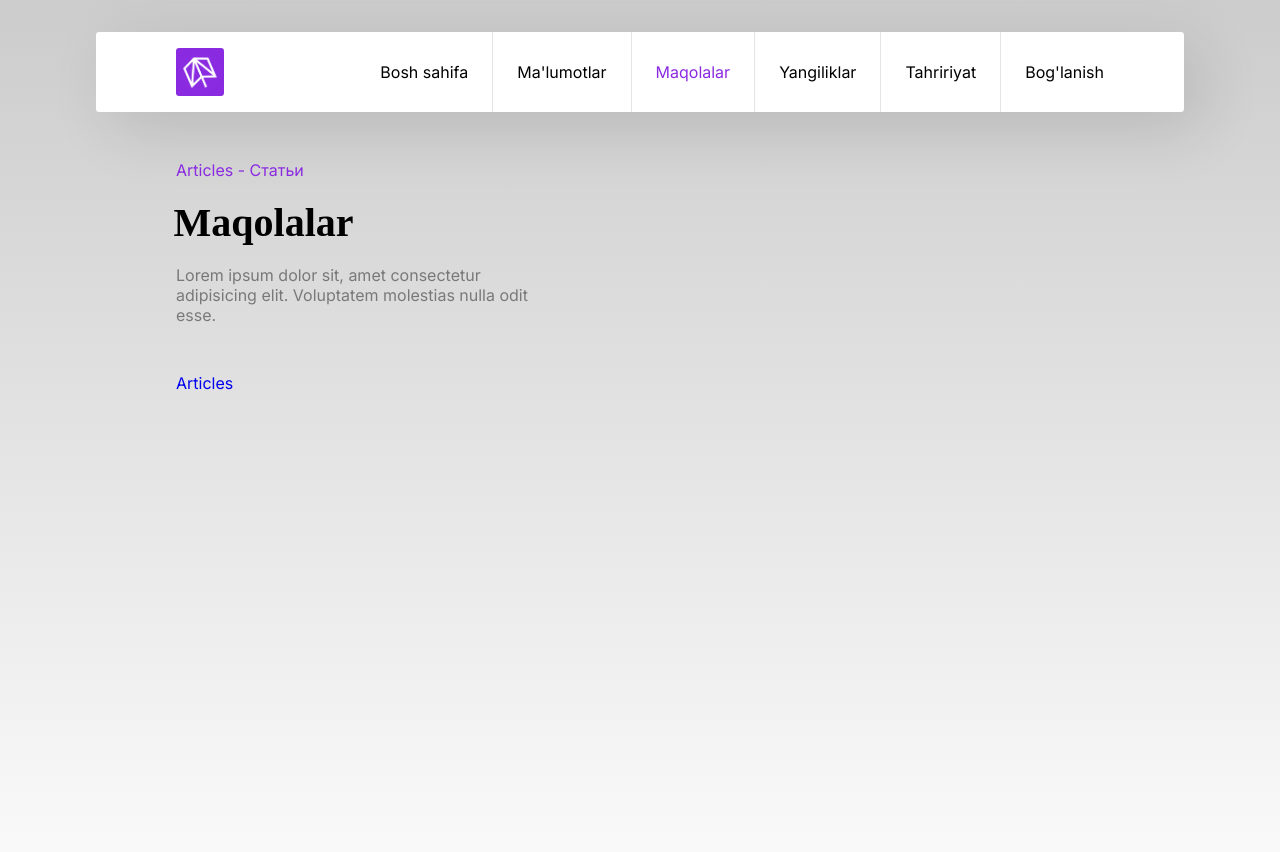
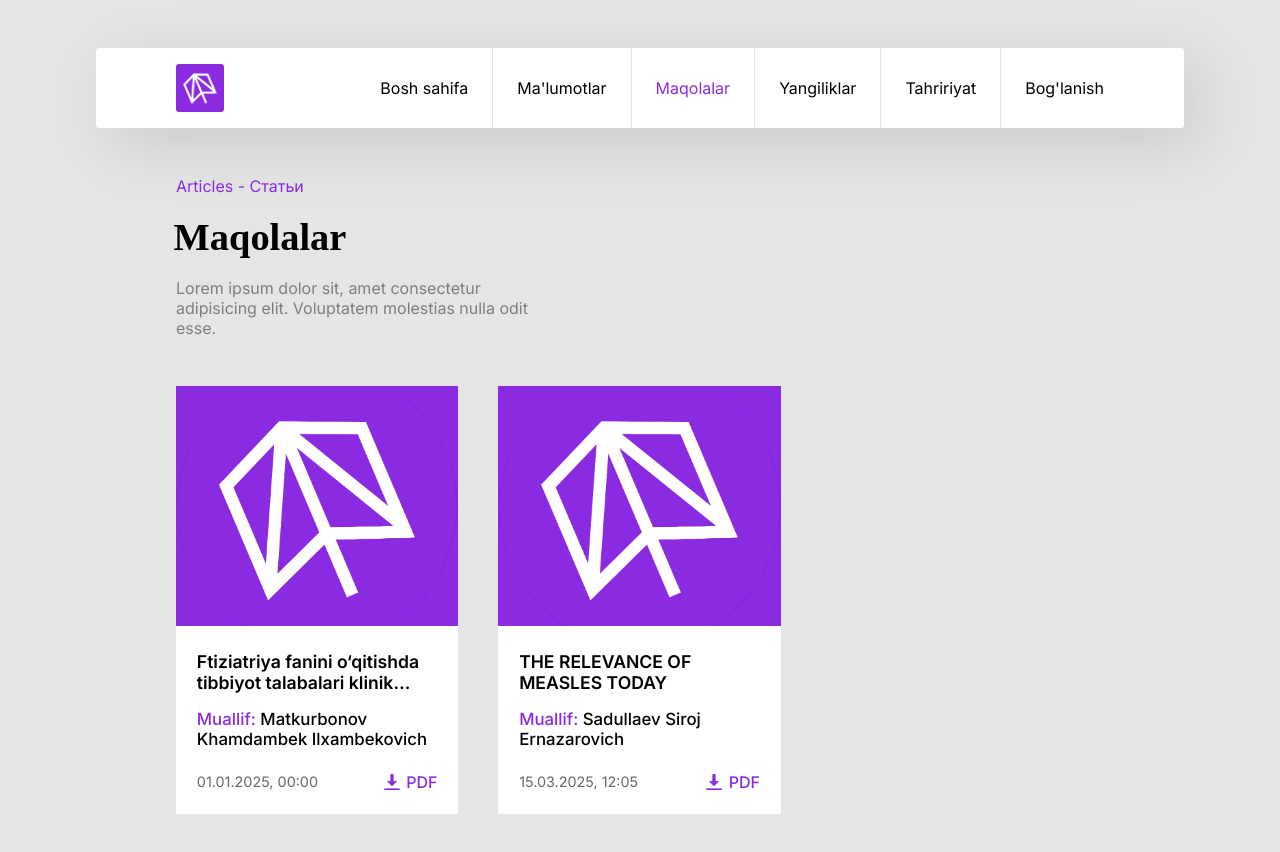
Before and after one commit to Sardorbek0731/e-conference, a React (Vite) app: page /articles in a window 1280 px wide. Shown: the top 852 px of the page. Built offline with nearby package versions, Linux system fonts and the light colour scheme; a web font is replaced by a local one.

Commit message:
repaired article card

```diff
--- a/src/App.css
+++ b/src/App.css
@@ -20,7 +20,7 @@ html {
 }
 
 body {
-  background: linear-gradient(to bottom, rgba(0, 0, 0, 0.2), white);
+  background-color: rgba(0, 0, 0, 0.1);
   font-family: var(--main-fontfamily);
 }
 
@@ -38,7 +38,7 @@ a {
 }
 .sectionTitle h1 {
   font-family: "Averia Serif Libre", serif;
-  font-size: 2.5rem;
+  font-size: 2.4rem;
   margin: 1.2rem 0 1.2rem -0.15rem;
 }
 .sectionTitle p {
--- a/src/components/header/Header.css
+++ b/src/components/header/Header.css
@@ -11,7 +11,7 @@ header {
 header.otherPage {
   position: static;
   padding: 0 5rem;
-  margin: 2rem 6rem 3rem 6rem;
+  margin: 3rem 6rem 3rem 6rem;
   align-items: center;
   background-color: white;
   border-radius: 0.2rem;
@@ -19,8 +19,8 @@ header.otherPage {
 }
 
 .logo {
-  width: 3.6rem;
-  height: 3.6rem;
+  width: 3.5rem;
+  height: 3.5rem;
 }
 header.otherPage .logo {
   width: 3rem;
--- a/src/pages/article/Article.css
+++ b/src/pages/article/Article.css
@@ -1,3 +1,3 @@
 .article {
-  padding-top: 11rem;
+  height: 100vh;
 }
--- a/src/pages/articles/Articles.css
+++ b/src/pages/articles/Articles.css
@@ -1,3 +1,75 @@
 .articles {
   height: 100vh;
+  padding: 0 8.5rem 0 11rem;
 }
+
+.articleCards {
+  display: grid;
+  grid-template-columns: 33.3% 33.3% 33.3%;
+  width: 100%;
+}
+
+.articleCard {
+  display: flex;
+  flex-direction: column;
+  justify-content: space-between;
+  margin-right: 2.5rem;
+  color: black;
+  background-color: white;
+  position: relative;
+}
+
+.articleCard img {
+  width: 100%;
+  height: 15rem;
+  object-fit: cover;
+}
+
+.articleCard h1 {
+  display: -webkit-box;
+  overflow: hidden;
+  -webkit-box-orient: vertical;
+  -webkit-line-clamp: 2;
+  font-size: 1.1rem;
+  font-weight: 600;
+  padding: 0 1.3rem;
+  margin: 1.3rem 0 1rem 0;
+}
+
+.articleBody {
+  padding: 0 1.3rem;
+  margin-bottom: 1.5rem;
+}
+
+.articleBody h3 {
+  font-weight: 500;
+  font-size: 1.05rem;
+  height: 4rem;
+  padding-bottom: 1rem;
+}
+
+.articleBody span {
+  color: var(--main-color);
+}
+
+.articleBody h5 {
+  font-size: 0.9rem;
+  font-weight: 400;
+  color: rgba(0, 0, 0, 0.6);
+}
+
+.downloadPDF {
+  display: flex;
+  align-items: center;
+  position: absolute;
+  bottom: 1.5rem;
+  right: 1.3rem;
+  font-size: 1rem;
+  line-height: 1;
+  font-weight: 500;
+}
+.downloadPDF img {
+  width: 1rem;
+  height: 1rem;
+  margin-right: 0.4rem;
+}
--- a/src/pages/articles/Articles.jsx
+++ b/src/pages/articles/Articles.jsx
@@ -4,9 +4,15 @@ import "./Articles.css";
 // React Router DOM
 import { NavLink } from "react-router-dom";
 
+// Images
+import image from "../../assets/logo/logo.png";
+
+// Icons
+import download from "../../assets/icons/articles/download.png";
+
 function Articles() {
   return (
-    <section className="articles container">
+    <section className="articles">
       <div className="sectionTitle">
         <span>Articles - Статьи</span>
         <h1>Maqolalar</h1>
@@ -15,7 +21,47 @@ function Articles() {
           molestias nulla odit esse.
         </p>
       </div>
-      <NavLink to="/articles/1">Articles</NavLink>
+      <div className="articleCards">
+        <NavLink className="articleCard" to="/articles/1">
+          <div className="articleHeader">
+            <img src={image} alt="Article Image" />
+            <h1>
+              Ftiziatriya fanini o‘qitishda tibbiyot talabalari klinik
+              fikrlashini oshirishda FILA jadvalining ahamiyati
+            </h1>
+          </div>
+          <div className="articleBody">
+            <h3>
+              <span>Muallif:</span> Matkurbonov Khamdambek Ilxambekovich
+            </h3>
+
+            <h5>01.01.2025, 00:00</h5>
+
+            <span className="downloadPDF">
+              <img src={download} alt="Download Icon" />
+              PDF
+            </span>
+          </div>
+        </NavLink>
+        <NavLink className="articleCard" to="/articles/2">
+          <div className="articleHeader">
+            <img src={image} alt="Article Image" />
+            <h1>THE RELEVANCE OF MEASLES TODAY</h1>
+          </div>
+          <div className="articleBody">
+            <h3>
+              <span>Muallif:</span> Sadullaev Siroj Ernazarovich
+            </h3>
+
+            <h5>15.03.2025, 12:05</h5>
+
+            <span className="downloadPDF">
+              <img src={download} alt="Download Icon" />
+              PDF
+            </span>
+          </div>
+        </NavLink>
+      </div>
     </section>
   );
 }
```
Also changed, not shown: src/assets/icons/articles/download.png (added).
